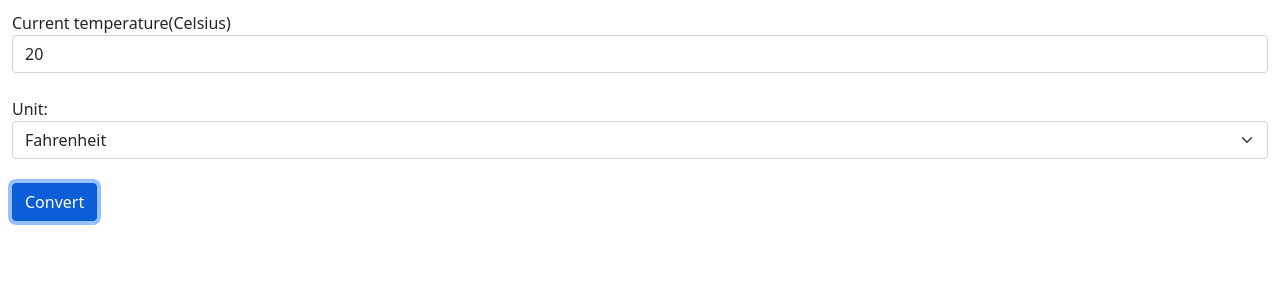
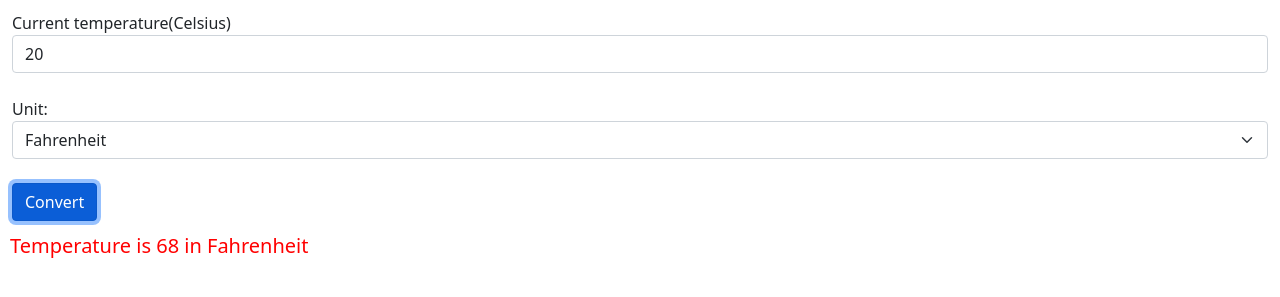
Before and after one commit to kritaAu/ex4b, a plain HTML site: page index.html in a window 1280 px wide. Both pictures are taken after a click on the button "Convert". Shown: the part 269-566 px from the top of the page. Drawn offline with nearby package versions, Linux system fonts and the light colour scheme.

Commit message:
Refactoring#3: display the result in  <div>

```diff
--- a/index.html
+++ b/index.html
@@ -73,8 +73,8 @@
 					u1 = "Réaumur";
 
 				}
-
-				alert("Temperature is "+t1+" in "+u1);
+				document.getElementById("result");
+				result.innerText = "Temperature is "+t1+" in "+u1;
 		}
 	</script>
 </body>
```
